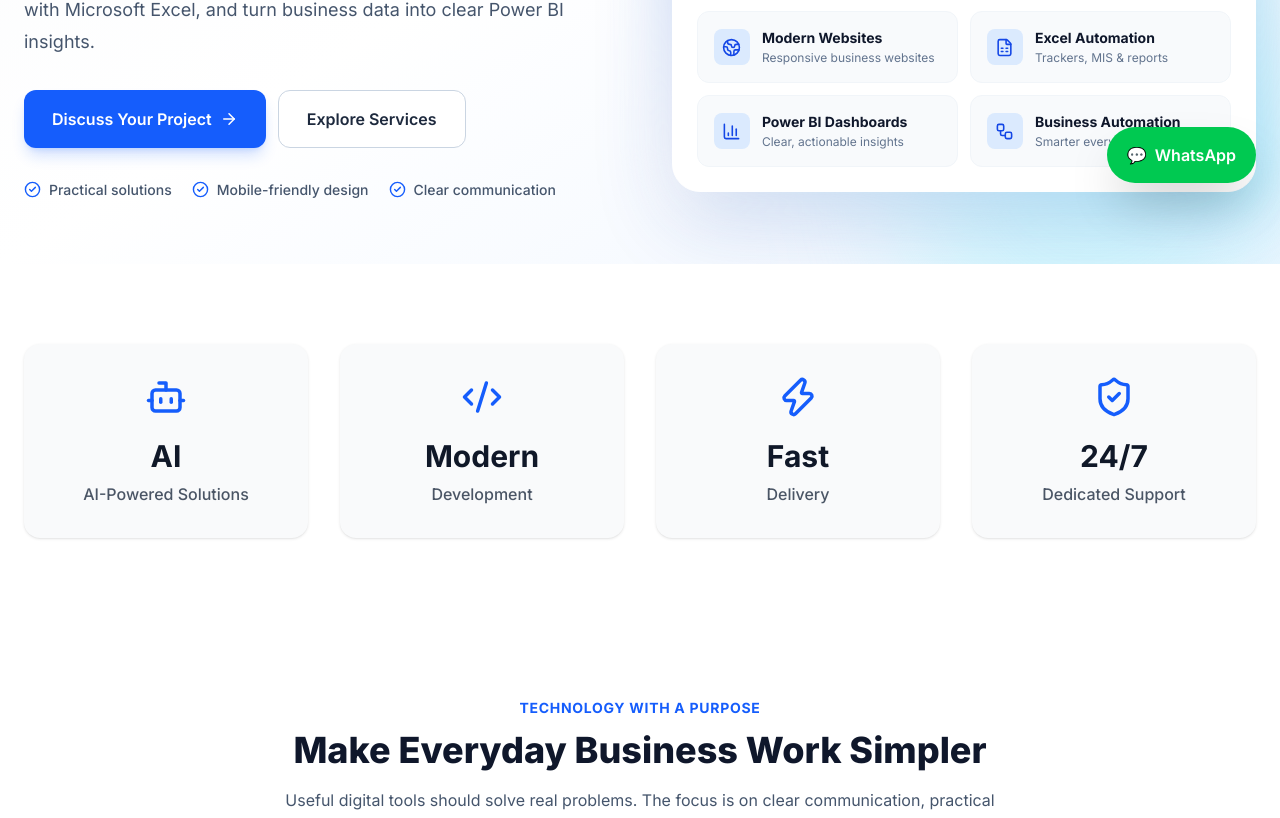
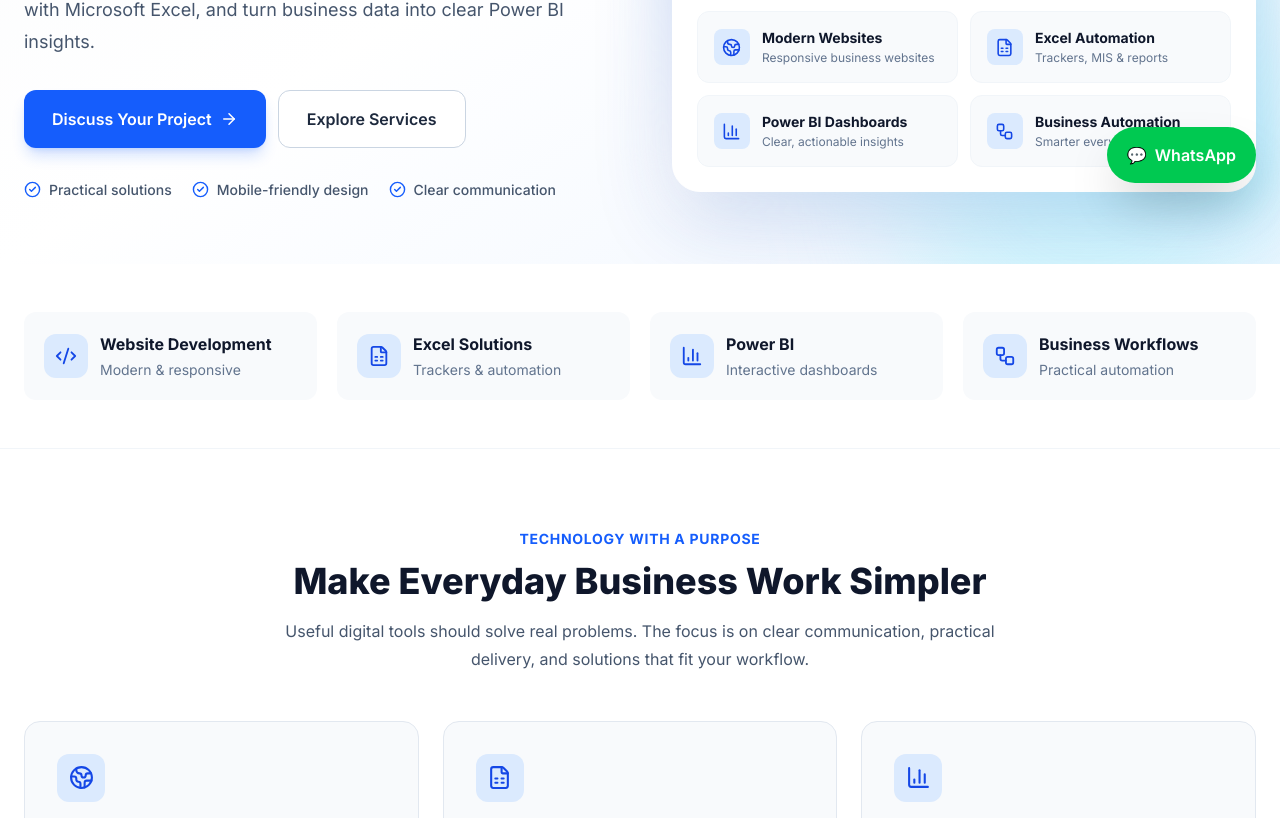
Before and after one commit to sumannath462-dot/secondsincome, a React (Vite) app: page / in a window 1280 px wide. Shown: the part 593-1411 px from the top of the page. Built offline with nearby package versions, Linux system fonts and the light colour scheme.

Commit message:
Align homepage content with web, Excel and Power BI services

```diff
--- a/src/components/Stats.jsx
+++ b/src/components/Stats.jsx
@@ -1,74 +1,18 @@
-import {
-  Bot,
-  Code2,
-  Zap,
-  ShieldCheck,
-} from "lucide-react";
+import { Code2, FileSpreadsheet, BarChart3, Workflow } from "lucide-react";
 
-const stats = [
-  {
-    icon: Bot,
-    number: "AI",
-    title: "AI-Powered Solutions",
-  },
-  {
-    icon: Code2,
-    number: "Modern",
-    title: "Development",
-  },
-  {
-    icon: Zap,
-    number: "Fast",
-    title: "Delivery",
-  },
-  {
-    icon: ShieldCheck,
-    number: "24/7",
-    title: "Dedicated Support",
-  },
+const items = [
+  {icon: Code2, title: "Website Development", detail: "Modern & responsive"},
+  {icon: FileSpreadsheet, title: "Excel Solutions", detail: "Trackers & automation"},
+  {icon: BarChart3, title: "Power BI", detail: "Interactive dashboards"},
+  {icon: Workflow, title: "Business Workflows", detail: "Practical automation"},
 ];
 
-function Stats() {
+export default function Stats() {
   return (
-    <section
-      className="bg-white py-20"
-      data-aos="fade-up"
-    >
-      <div className="max-w-7xl mx-auto px-6">
-
-        <div className="grid gap-8 md:grid-cols-2 lg:grid-cols-4">
-
-          {stats.map((item, index) => {
-            const Icon = item.icon;
-
-            return (
-              <div
-                key={index}
-                data-aos="zoom-in"
-                data-aos-delay={index * 150}
-                className="rounded-2xl bg-gray-50 p-8 text-center shadow transition-all duration-300 hover:-translate-y-2 hover:shadow-2xl"
-              >
-                <Icon
-                  className="mx-auto mb-5 text-blue-600"
-                  size={42}
-                />
-
-                <h2 className="text-3xl font-bold text-gray-900">
-                  {item.number}
-                </h2>
-
-                <p className="mt-2 text-gray-600 font-medium">
-                  {item.title}
-                </p>
-              </div>
-            );
-          })}
-
-        </div>
-
+    <section className="border-b border-slate-100 bg-white py-12" data-aos="fade-up">
+      <div className="mx-auto grid max-w-7xl grid-cols-2 gap-5 px-5 sm:px-6 lg:grid-cols-4">
+        {items.map(({icon: Icon,title,detail}) => <div key={title} className="flex items-center gap-3 rounded-xl bg-slate-50 p-4 sm:p-5"><span className="flex h-11 w-11 shrink-0 items-center justify-center rounded-xl bg-blue-100 text-blue-700"><Icon size={22}/></span><span><span className="block text-sm font-bold text-slate-900 sm:text-base">{title}</span><span className="mt-1 block text-xs text-slate-500 sm:text-sm">{detail}</span></span></div>)}
       </div>
     </section>
   );
 }
-
-export default Stats;
```
